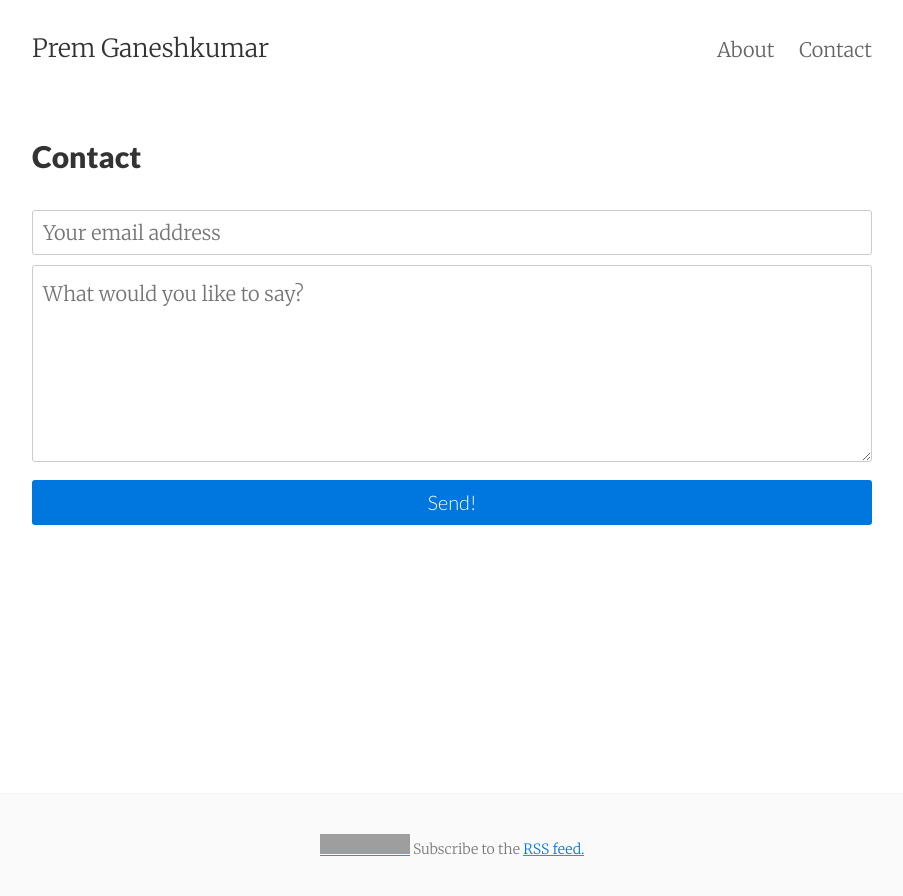
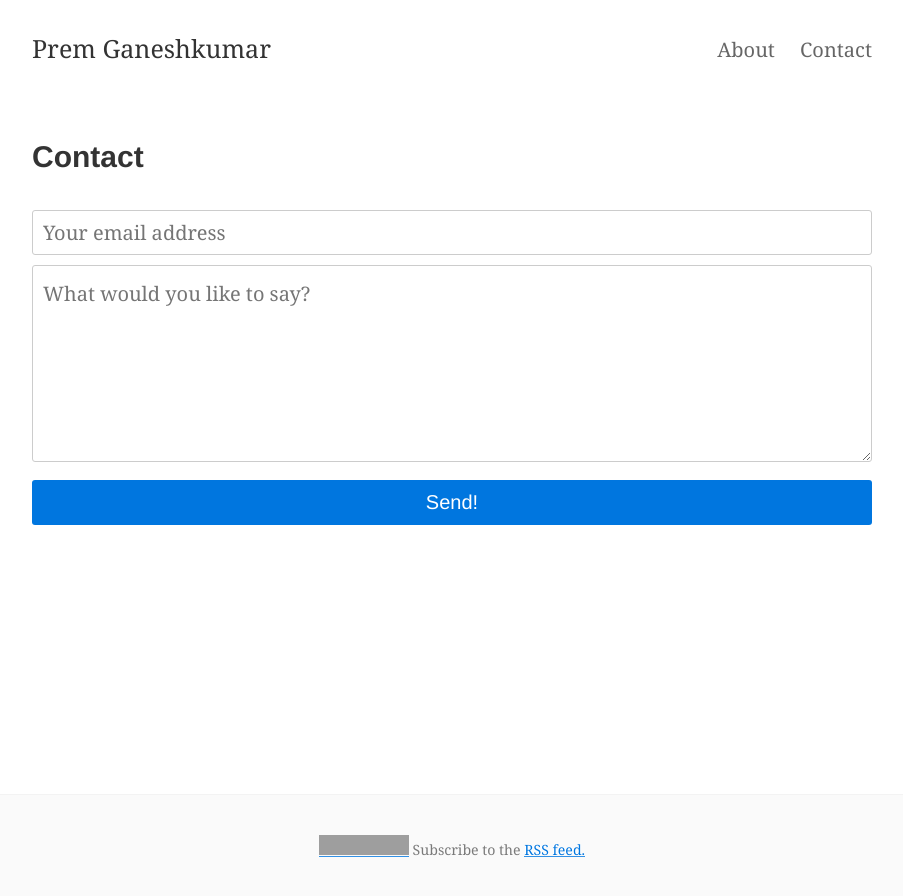
Before and after one commit to premgane/premgane.github.io, a Jekyll site: the page built from contact.html, in a window 1280 px wide. Shown: the top 896 px of the page, without its empty margins (188-1091 px from the left). Built offline with Jekyll 4.4.1, drawn with Linux system fonts in a browser that asks for light colours; grey boxes are pictures that could not be loaded.

Commit message:
Use standard typefaces

```diff
--- a/_sass/_variables.scss
+++ b/_sass/_variables.scss
@@ -1,9 +1,9 @@
 // Typography
 $base-font-size: 14px !default;
 $bold-font-weight: bold !default;
-$font-family: 'Merriweather', 'PT Serif', Georgia, 'Times New Roman', serif !default;
+$font-family: Georgia, 'Merriweather', 'PT Serif', 'Times New Roman', serif !default;
 $line-height: 1.5 !default;
-$heading-font-family: 'Lato', 'Helvetica Neue', Helvetica, sans-serif !default;
+$heading-font-family: 'Helvetica Neue', Helvetica, sans-serif !default;
 $heading-font-weight: 900 !default;
 $heading-line-height: 1.25 !default;
 $monospace-font-family: 'Source Code Pro', Consolas, monospace !default;
```
